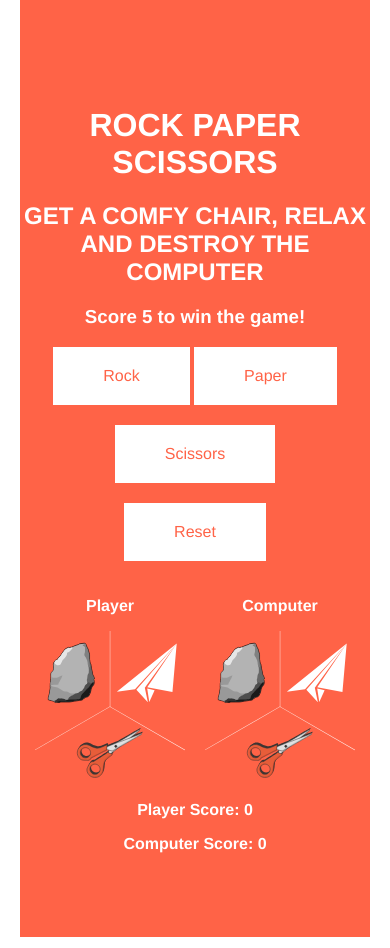
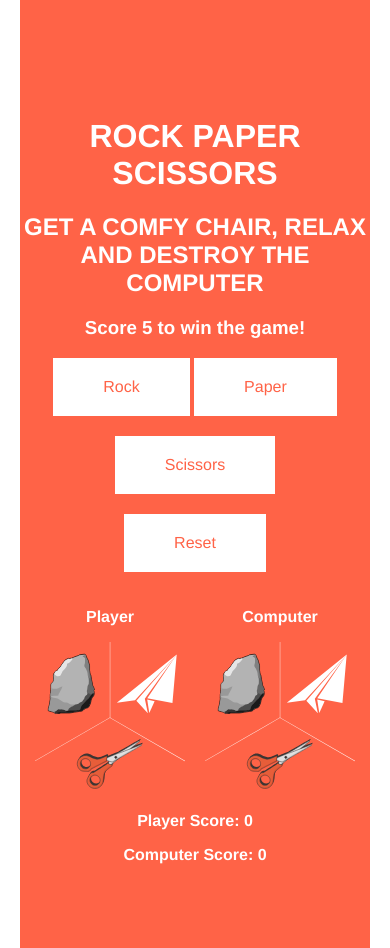
Before and after one commit to MichalTheBear/rock-paper-scissors, a plain HTML site: page index.html in a window 390 px wide. Drawn offline with Linux system fonts and the light colour scheme.

Commit message:
Add files via upload

```diff
--- a/app.css
+++ b/app.css
@@ -85,7 +85,7 @@ canvas {
     }
 
     h1 {
-        margin-top: 50px;
+        padding-top: 50px;
     }
 
 }
```
